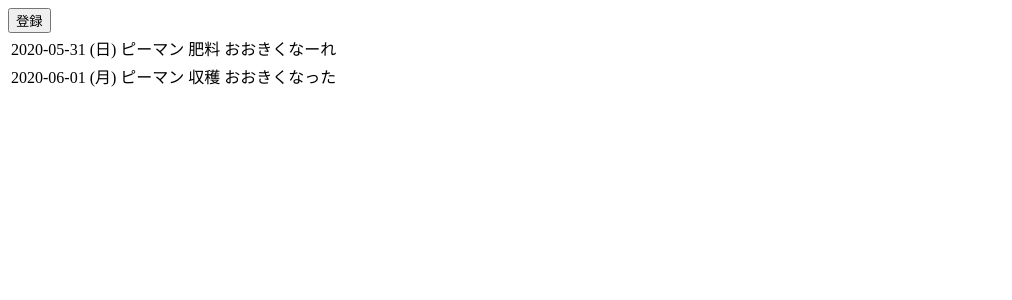
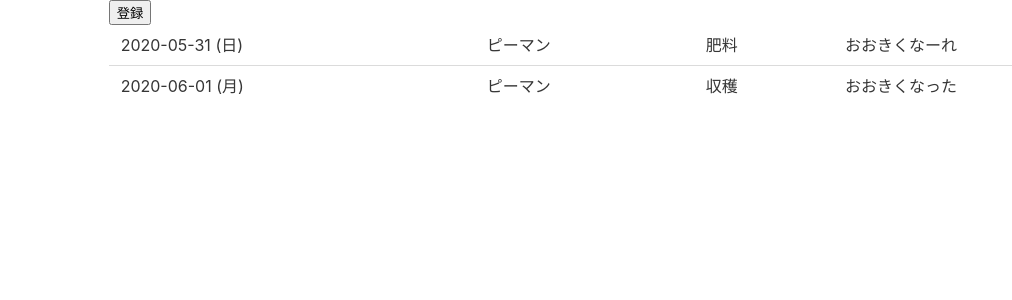
Before and after one commit to kirikiriyamama/oniwa-frontend, a React (Create React App) app: page / in a window 1280 px wide. Shown: the top 300 px of the page, without its empty margins (0-1012 px from the left). Built offline with nearby package versions, Linux system fonts and the light colour scheme.

Commit message:
Introduce Bulma

```diff
--- a/public/index.html
+++ b/public/index.html
@@ -14,6 +14,7 @@
       Learn how to configure a non-root public URL by running `npm run build`.
     -->
     <title>oniwa</title>
+    <link rel="stylesheet" href="https://cdn.jsdelivr.net/npm/bulma@0.9.0/css/bulma.min.css" integrity="sha256-aPeK/N8IHpHsvPBCf49iVKMdusfobKo2oxF8lRruWJg=" crossorigin="anonymous">
   </head>
   <body>
     <noscript>You need to enable JavaScript to run this app.</noscript>
--- a/src/ActivityTable.js
+++ b/src/ActivityTable.js
@@ -15,7 +15,7 @@ class ActivityTable extends React.Component {
     );
 
     return (
-      <table>
+      <table className='table is-hoverable is-fullwidth'>
         <tbody>
           {rows}
         </tbody>
--- a/src/App.js
+++ b/src/App.js
@@ -35,9 +35,11 @@ class App extends React.Component {
 
   render() {
     return (
-      <div>
-        <NewActivityForm onSubmit={this.addActivity}/>
-        <ActivityTable activities={this.state.activities}/>
+      <div className='columns'>
+        <div className='column is-10 is-offset-1'>
+          <NewActivityForm onSubmit={this.addActivity}/>
+          <ActivityTable activities={this.state.activities}/>
+        </div>
       </div>
     );
   }
```
